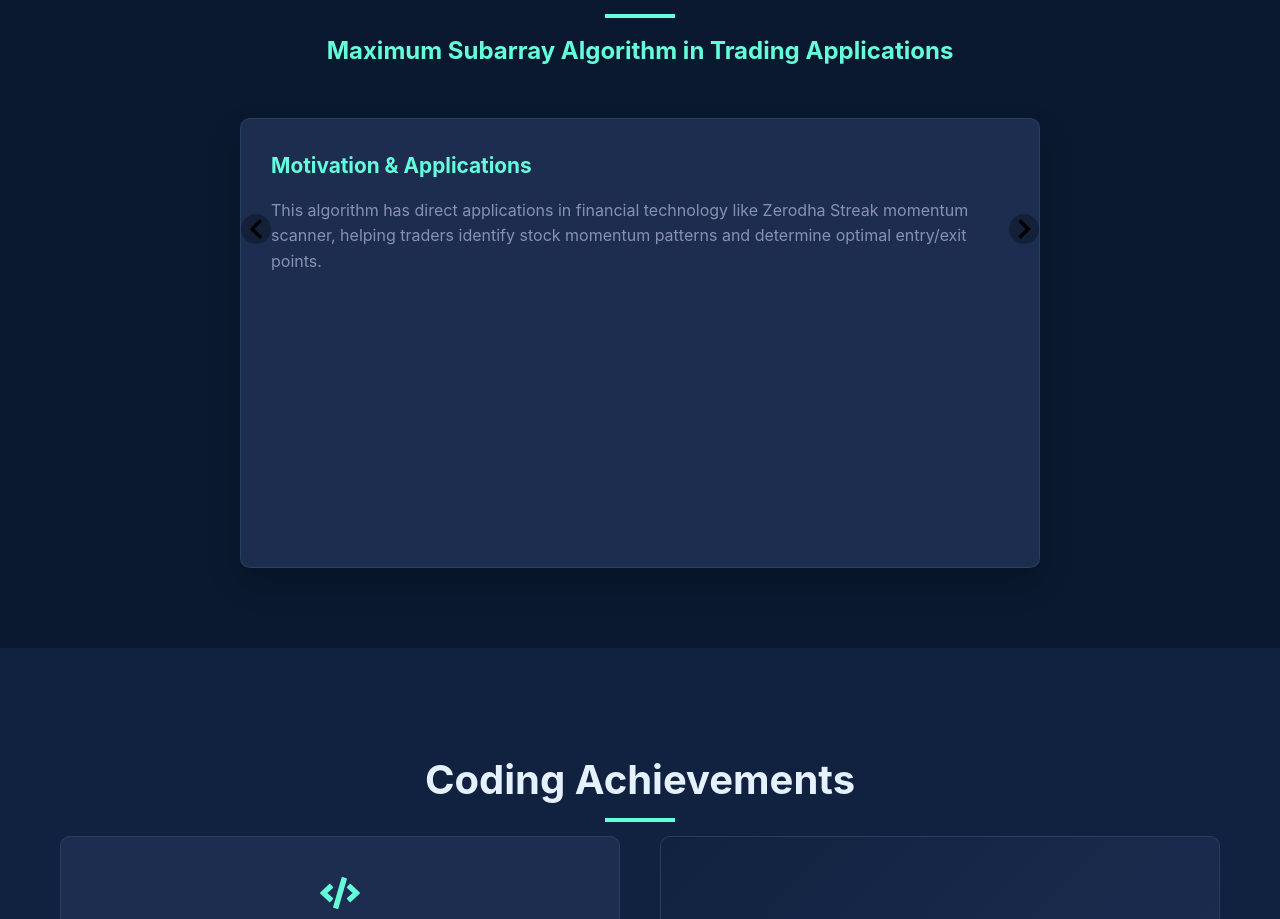
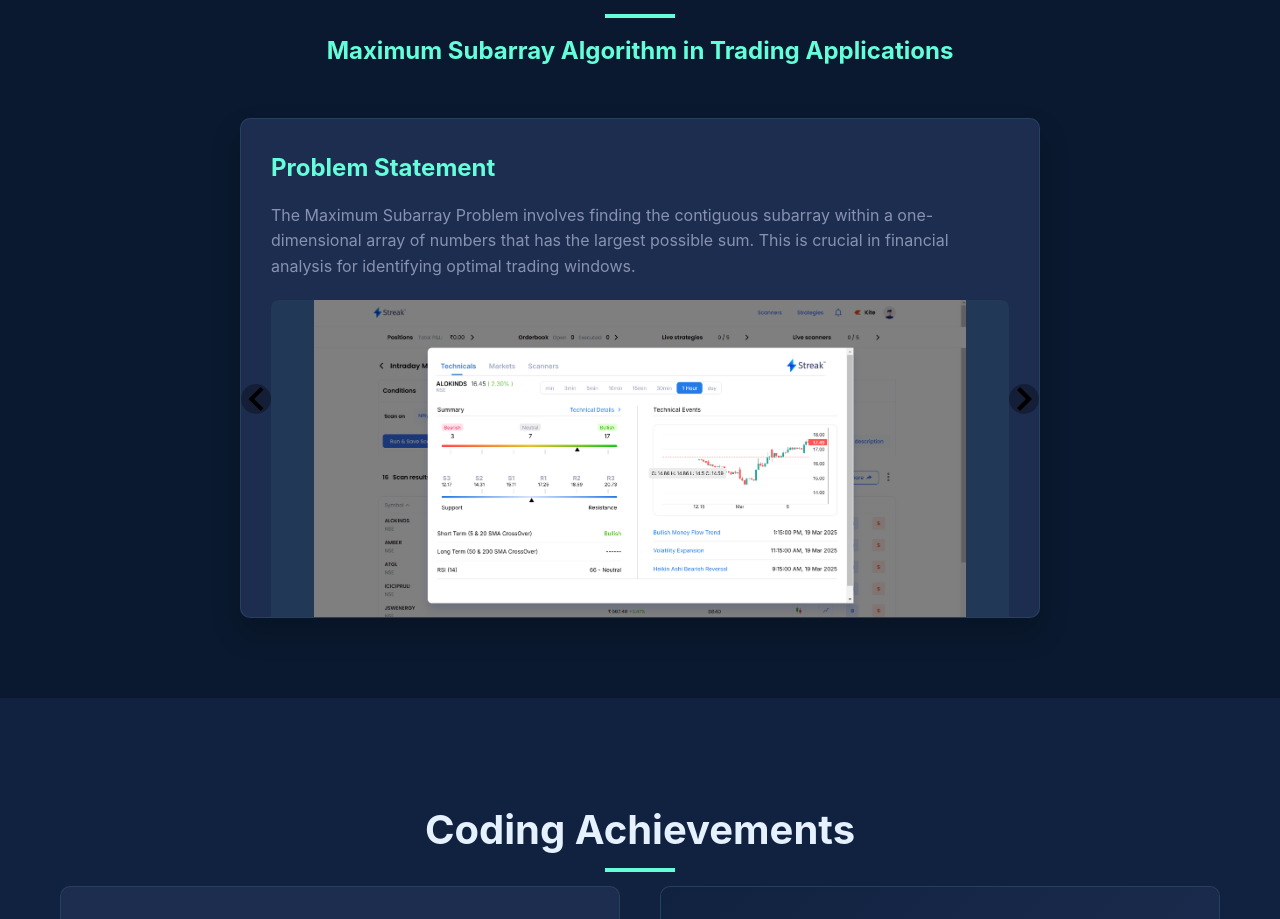
Before and after one commit to Vijayaragavan185/DAA-Portfolio, a React (Create React App) app in the folder daa-portfolio/: page / in a window 1280 px wide. Shown: the part 2732-3651 px from the top of the page. Built offline with nearby package versions, Linux system fonts and the light colour scheme.

Commit message:
feat: Update Project component and styles for improved slideshow functionality and add Ethereum provider support

```diff
--- a/daa-portfolio/package.json
+++ b/daa-portfolio/package.json
@@ -3,6 +3,7 @@
   "version": "0.1.0",
   "private": true,
   "dependencies": {
+    "@ethersproject/providers": "^5.8.0",
     "@testing-library/dom": "^10.4.0",
     "@testing-library/jest-dom": "^6.6.3",
     "@testing-library/react": "^16.3.0",
--- a/daa-portfolio/src/components/Project.css
+++ b/daa-portfolio/src/components/Project.css
@@ -43,14 +43,14 @@
     overflow: hidden;
     margin: 0 auto;
     max-width: 800px;
-    height: 450px;
+    height: 500px;
     box-shadow: 0 15px 30px rgba(0, 0, 0, 0.2);
     border: 1px solid rgba(100, 255, 218, 0.1);
   }
 
   .each-slide {
+    height: 100%;
     padding: 30px;
-    height: 100%;
   }
 
   .slide-content {
@@ -60,7 +60,7 @@
   }
 
   .slide-content h4 {
-    font-size: 1.3rem;
+    font-size: 1.5rem;
     color: var(--accent-primary);
     margin-bottom: 15px;
   }
@@ -71,21 +71,26 @@
     color: var(--text-secondary);
   }
 
-  .slide-image {
+  /* For img tag approach */
+  .slide-image-content {
     flex: 1;
-    margin-top: 15px;
+    max-height: 350px;
+    object-fit: contain;
     border-radius: 8px;
-    overflow: hidden;
-    background-size: cover;
-    background-position: center;
     background-color: rgba(100, 255, 218, 0.05);
   }
 
-  /* React Slideshow Image Default Override Styles */
-  .react-slideshow-container {
-    height: 100%;
+  /* For background image approach */
+  .slide-image {
+    flex: 1;
+    background-size: contain;
+    background-position: center;
+    background-repeat: no-repeat;
+    border-radius: 8px;
+    background-color: rgba(100, 255, 218, 0.05);
   }
 
+  /* React Slideshow control customization */
   .react-slideshow-container .nav {
     background: rgba(0, 0, 0, 0.3);
     border-radius: 50%;
@@ -97,6 +102,7 @@
     cursor: pointer;
     color: var(--accent-primary);
     transition: all 0.3s ease;
+    z-index: 10;
   }
 
   .react-slideshow-container .nav:hover {
@@ -104,35 +110,27 @@
     transform: scale(1.1);
   }
 
-  .react-slideshow-container .nav svg {
-    width: 20px;
-    height: 20px;
+  .react-slideshow-container + ul.indicators {
+    gap: 8px;
+    margin-top: 20px;
   }
 
-  .react-slideshow-container + ul.indicators {
-    display: flex;
-    justify-content: center;
-    gap: 8px;
-    margin-top: 15px;
-  }
-
-  .react-slideshow-container + ul.indicators li {
+  .react-slideshow-container + ul.indicators .each-slideshow-indicator:before {
     width: 10px;
     height: 10px;
     border-radius: 50%;
-    background-color: var(--text-secondary);
-    cursor: pointer;
-    transition: all 0.3s ease;
+    background: var(--text-secondary);
+    opacity: 0.5;
   }
 
-  .react-slideshow-container + ul.indicators .active {
-    background-color: var(--accent-primary);
-    transform: scale(1.2);
+  .react-slideshow-container + ul.indicators .each-slideshow-indicator.active:before {
+    background: var(--accent-primary);
+    opacity: 1;
   }
 
   @media (max-width: 992px) {
     .slideshow-container {
-      height: 400px;
+      height: 450px;
     }
   }
 
@@ -144,7 +142,7 @@
       font-size: 1.2rem;
     }
     .slideshow-container {
-      height: 380px;
+      height: 400px;
     }
   }
 
--- a/daa-portfolio/src/components/Project.js
+++ b/daa-portfolio/src/components/Project.js
@@ -9,29 +9,41 @@ function Project() {
     {
       title: 'Problem Statement',
       description: 'The Maximum Subarray Problem involves finding the contiguous subarray within a one-dimensional array of numbers that has the largest possible sum. This is crucial in financial analysis for identifying optimal trading windows.',
-      url: 'assets/problem-statement.png'
+      url: '/assets/problem-statement.png'
     },
     {
       title: 'Motivation & Applications',
       description: 'This algorithm has direct applications in financial technology like Zerodha Streak momentum scanner, helping traders identify stock momentum patterns and determine optimal entry/exit points.',
-      url: 'assets/motivation.png'
+      url: '/assets/motivation.png'
     },
     {
       title: 'Implementation in Trading',
       description: 'In trading platforms, the algorithm continuously processes price data for stocks, ranks them based on momentum strength, and presents top stocks to traders in a watchlist with mobile notifications.',
-      url: 'assets/trading-implementation.png'
+      url: '/assets/trading-implementation.png'
     },
     {
       title: 'Algorithm Implementation',
       description: 'Using Kadane\'s algorithm with O(n) time complexity, the system tracks price changes as percentages and identifies the strongest continuous upward momentum period.',
-      url: 'assets/algorithm.png'
+      url: '/assets/algorithm.png'
     },
     {
       title: 'Performance Analysis',
       description: 'Kadane\'s Algorithm achieves O(n) linear time complexity compared to O(n²) for brute force approaches, making it suitable for real-time market data analysis of thousands of stocks.',
-      url: 'assets/performance.png'
+      url: '/assets/performance.png'
     }
   ];
+
+  // Modified slideshow properties
+  const properties = {
+    duration: 3000,
+    transitionDuration: 500,
+    infinite: true,
+    indicators: true,
+    arrows: true,
+    autoplay: false,  // Try disabling autoplay
+    canSwipe: true,   // Enable manual swiping
+    pauseOnHover: true
+  };
 
   return (
     <section id="project" className="project">
@@ -40,14 +52,17 @@ function Project() {
         <h3>Maximum Subarray Algorithm in Trading Applications</h3>
 
         <div className="slideshow-container">
-          <Slide>
+          <Slide {...properties}>
             {slideImages.map((slideImage, index) => (
               <div key={index} className="each-slide">
                 <div className="slide-content">
                   <h4>{slideImage.title}</h4>
                   <p>{slideImage.description}</p>
-                  <div className="slide-image" style={{'backgroundImage': `url(${slideImage.url})`}}>
-                  </div>
+                  <img
+                    src={process.env.PUBLIC_URL + slideImage.url}
+                    alt={slideImage.title}
+                    className="slide-image-content"
+                  />
                 </div>
               </div>
             ))}
```
Also changed, not shown: daa-portfolio/src/react-app-env.d.ts (added, +8 -0 lines), 1 other file (tests, documents, lock files or other folders).
